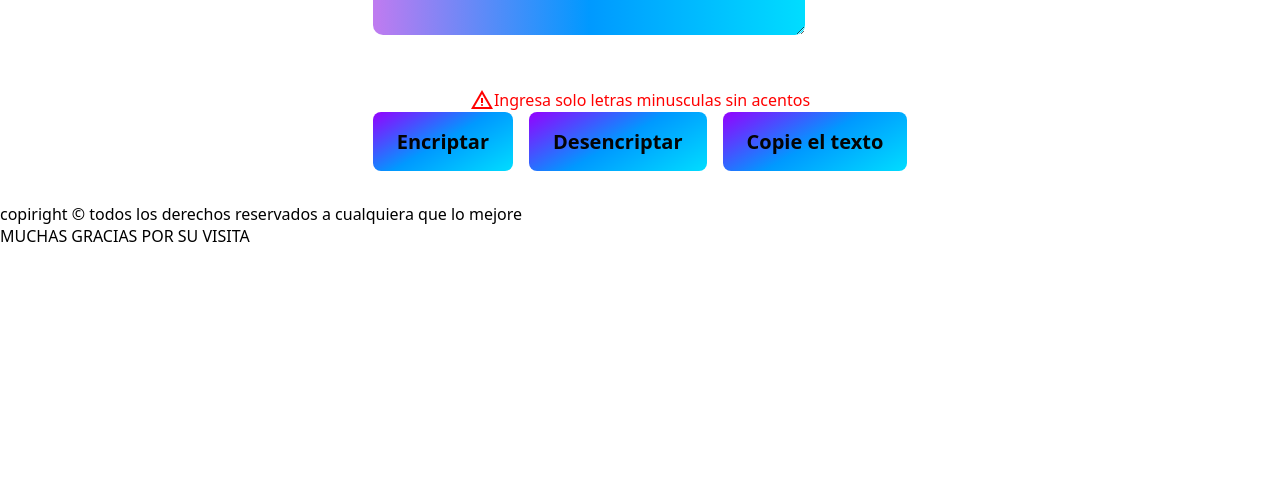
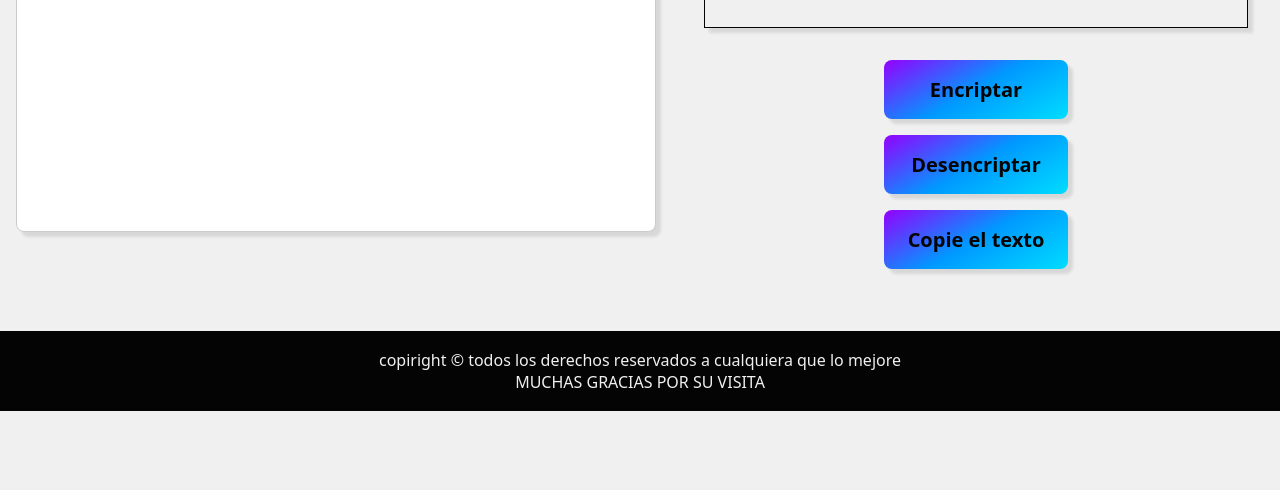
Before and after one commit to Ikkitonga/CURSO-ALURA-ORACLE, a plain HTML site: page desafio encriptador/index.html in a window 1280 px wide. Shown: the part 310-800 px from the top of the page. Drawn offline with nearby package versions, Linux system fonts and the light colour scheme; a script that the page names is missing.

Commit message:
estilos nuevos para pagina laptop 1440px

```diff
--- a/desafio encriptador/styles.css
+++ b/desafio encriptador/styles.css
@@ -1,3 +1,4 @@
+/* RESET */
 * {
     margin: 0;
     padding: 0;
@@ -5,62 +6,96 @@
     font-family: system-ui, -apple-system, BlinkMacSystemFont, 'Segoe UI', Roboto, Oxygen, Ubuntu, Cantarell, 'Open Sans', 'Helvetica Neue', sans-serif;
 }
 
+/* ESTILOS PARA DISPOSITIVOS DE 1440px */
+
+body {
+    background-color: #f0f0f0;
+}
+
 header {
+    display: flex;
+    align-items: center;
+    justify-content: left;
+    margin: 2rem 0 0 3rem;
+}
+
+header>img {
+    width: 7%;
+}
+
+main {
+    height: 60vh;
+    display: flex;
+    align-items: left;
+    justify-content: left;
+    margin-top: 2rem;
+}
+
+.contenedorUno {
+    display: flex;
+    align-items: center;
+    justify-content: space-evenly;
+    flex-direction: row;
+}
+
+.paper {
+    background-color: #fff;
+    border: 1px solid #ccc;
+    border-radius: 8px;
+    box-shadow: 0 4px 6px rgba(0, 0, 0, 0.1);
+    padding: 20px;
+    width: 50vw;
+    margin: 1rem;
+    box-shadow: 5px 5px 3px rgba(0, 0, 0, 0.1);
+}
+
+#ingreso {
+    width: 100%;
+    height: 300px;
+    border: none;
+    outline: none;
+    resize: none;
+    font-size: 20px;
+    line-height: 1.5;
+
+}
+
+.contenedorUno-parrafos-botones {
     display: flex;
     align-items: center;
     justify-content: center;
     flex-direction: column;
-    margin-top: 2rem;
+
 }
 
-header > img {
-    width: 5%;
+.contenedorUno-parrafos {
+    border: #040404 solid 1px;
+    margin: 2rem;
+    padding: 2rem;
+    box-shadow: 5px 5px 3px rgba(0, 0, 0, 0.1);
 }
 
-main {
-    display: flex;
-    align-items: center;
-    justify-content: space-evenly;
-    margin-top: 3rem;
-    flex-direction: column;
-}
-
-#parrafo {
-    text-align: center;
-    font-size: large;
+.material-symbols-outlined {
+    font-size:  35px !important;
 }
 
 #aviso {
     color: red;
     text-align: center;
+    font-size: 1.5rem;
+    margin-top: 1rem;
     display: flex;
     align-items: center;
-    justify-content: center;
-    margin-top: 1rem;
 }
 
-#ingreso {
-    background-image: linear-gradient(90deg, #c07bf0, #09f, #00ddff);
-    border: 0;
-    background-color: rgb(218, 241, 241);
-    font-size: 1.5rem;
-    margin-bottom: 2rem;
-    margin-top: 2rem;
-    padding: 10px;
-    border-radius: 10px;
-    width: 27rem;
-    text-align: left;
+#parrafo {
+    font-size: 20px;
 }
 
-#ingreso:focus {
-    outline: none;
-}
-
- .botones{
+.botones {
     display: flex;
-    flex-direction: row;
+    flex-direction: column;
     gap: 1rem;
-    margin-bottom: 2rem;
 }
 
 .boton {
@@ -68,12 +103,12 @@
     background-image: linear-gradient(150deg, #9500ff, #09f, #00ddff);
     border-radius: 8px;
     color: #040404;
-    display: flex;
     font-size: 20px;
     padding: 16px 24px;
     cursor: pointer;
     transition: .3s;
     font-weight: bold;
+    box-shadow: 5px 5px 3px rgba(0, 0, 0, 0.1);
 }
 
 .boton:hover {
@@ -83,3 +118,25 @@
 .boton:active {
     transform: scale(0.9);
 }
+
+.footer {
+    background-color: #040404;
+    color: #f0f0f0;
+    height: 10vh;
+    display: flex;
+    align-items: center;
+    justify-content: center;
+    margin-top: 2rem;
+    flex-direction: column;
+}
+
+/* ESTILOS PARA DISPOSITIVOS DE 1024px*/
+
+
+
+/* ESTILOS PARA TABLET 768px*/
+
+
+
+
+/* ESTILOS PARA CELULARES 320px*/
```
